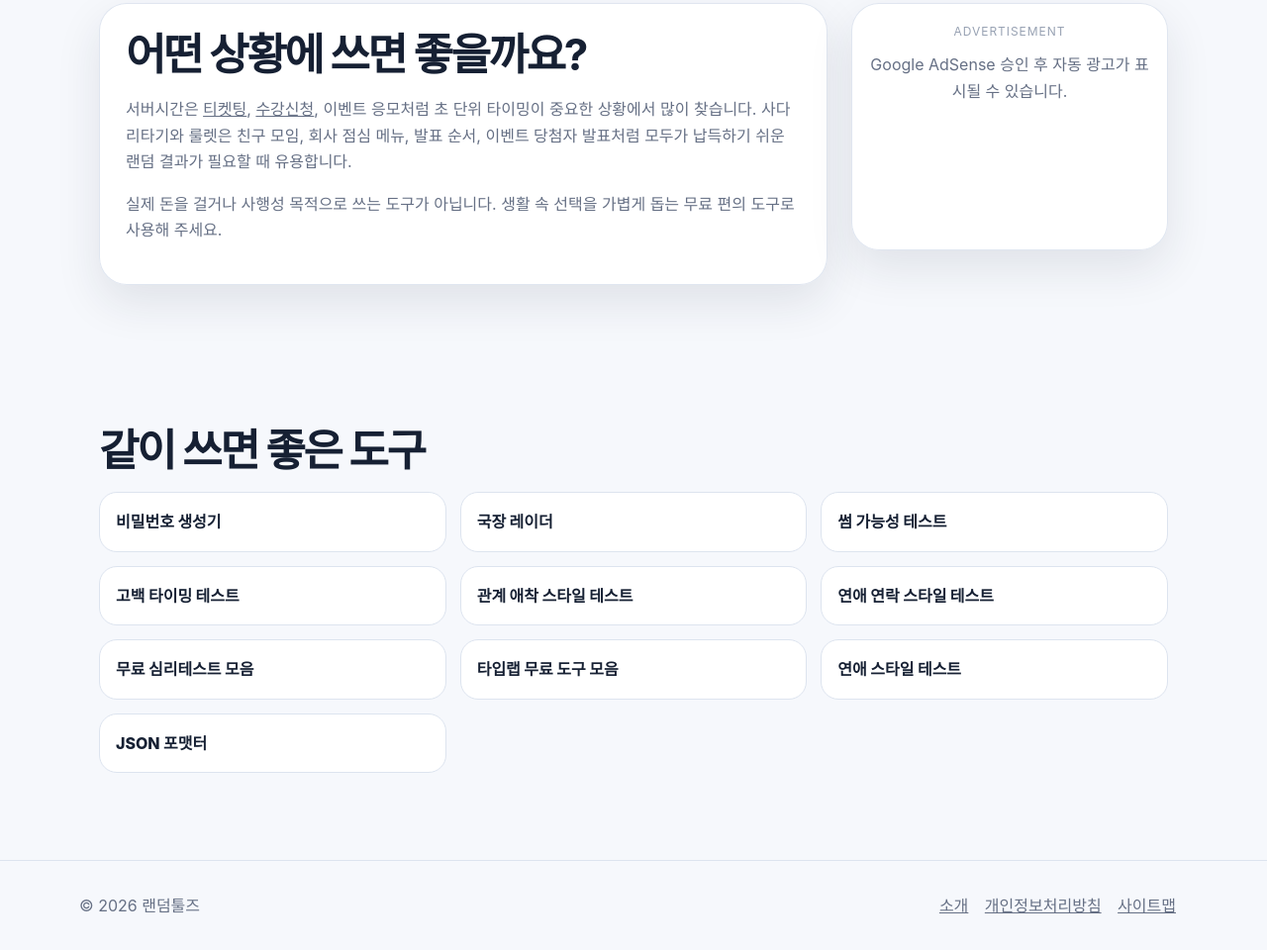
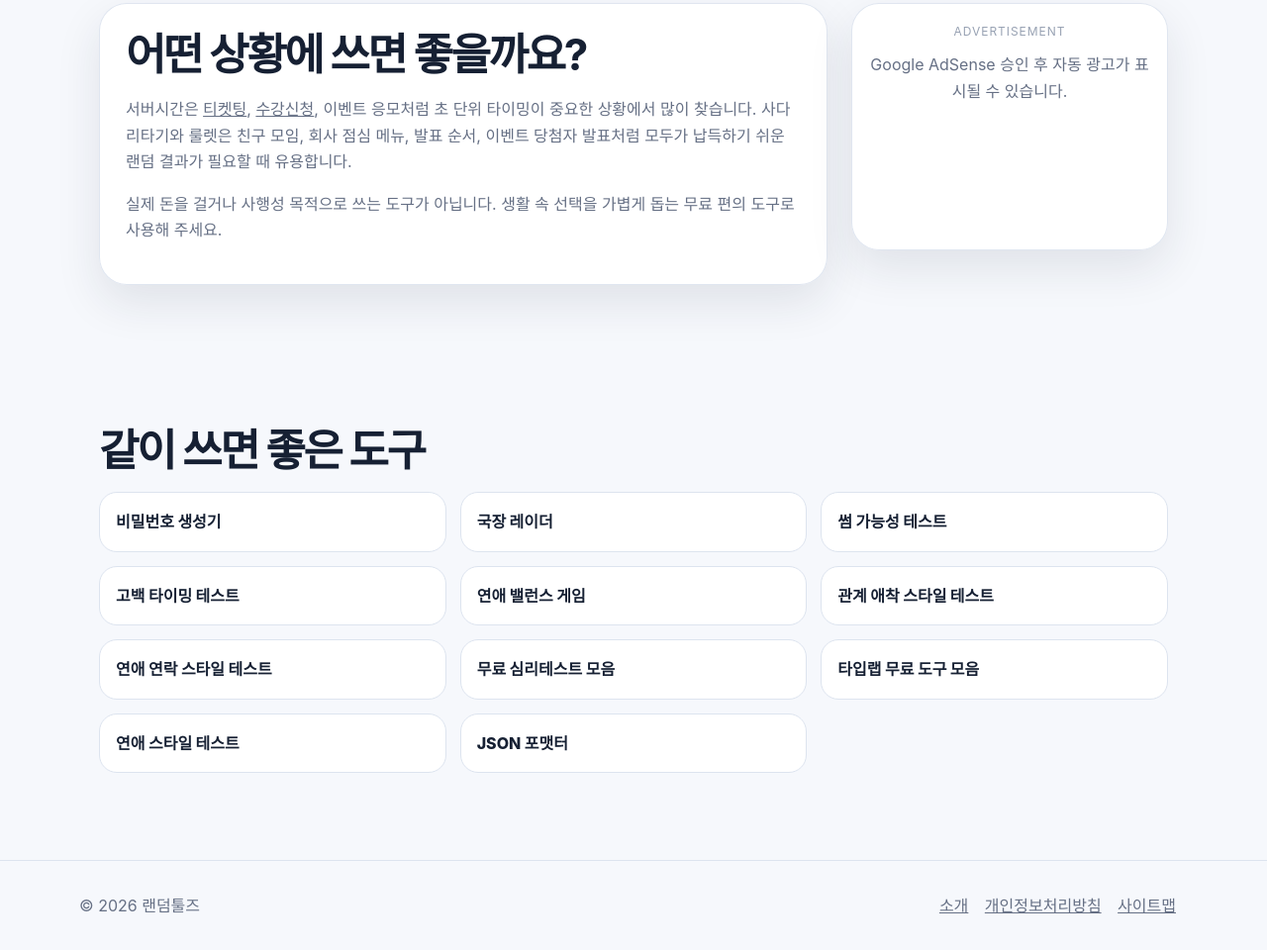
Before and after one commit to inma8743/random-tools-kr, a website: page index.html in a window 1280 px wide. Shown: the part 1814-2774 px from the top of the page at 99% size. Drawn offline with Linux system fonts and the light colour scheme.

Commit message:
Link love balance game

```diff
--- a/index.html
+++ b/index.html
@@ -126,6 +126,7 @@
       <a href="https://stock-board-ten.vercel.app/">국장 레이더</a>
       <a href="https://type-lab-kr.vercel.app/crush-test.html">썸 가능성 테스트</a>
       <a href="https://type-lab-kr.vercel.app/confession-test.html">고백 타이밍 테스트</a>
+      <a href="https://type-lab-kr.vercel.app/balance-game.html">연애 밸런스 게임</a>
       <a href="https://type-lab-kr.vercel.app/attachment-test.html">관계 애착 스타일 테스트</a>
       <a href="https://type-lab-kr.vercel.app/contact-test.html">연애 연락 스타일 테스트</a>
       <a href="https://type-lab-kr.vercel.app/psychology-tests.html">무료 심리테스트 모음</a>
```
